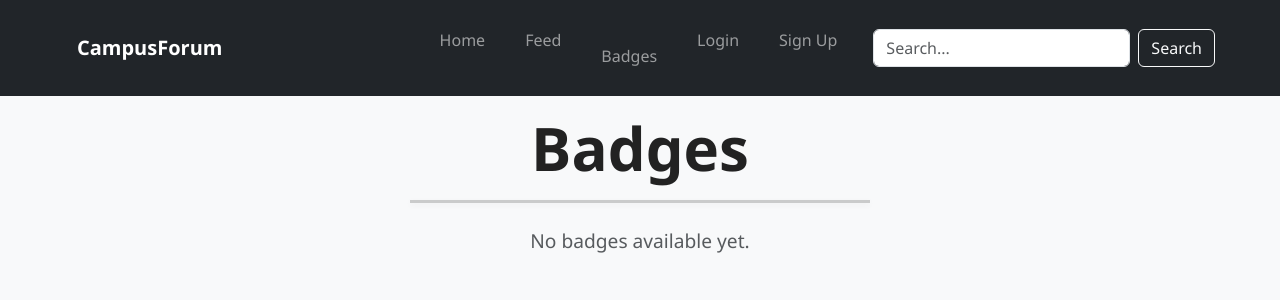
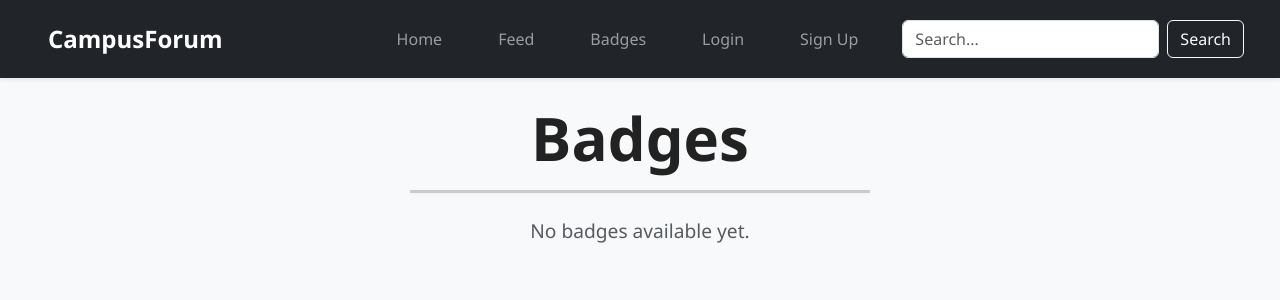
Before and after one commit to mario14guajardo/django-app, a Django app: page /badges/ in a window 1280 px wide. Shown: the top 300 px of the page. Run offline with Django 5.2, Linux system fonts and the light colour scheme; data that the repository does not hold is empty.

Commit message:
Update base.html

```diff
--- a/myapp/templates/myapp/base.html
+++ b/myapp/templates/myapp/base.html
@@ -5,71 +5,88 @@
     <meta charset="UTF-8">
     <meta name="viewport" content="width=device-width, initial-scale=1">
     <title>{% block title %}Forum{% endblock %}</title>
+
     <!-- Bootstrap CSS -->
     <link href="https://cdn.jsdelivr.net/npm/bootstrap@5.3.2/dist/css/bootstrap.min.css" rel="stylesheet">
-    <!-- Optional custom CSS -->
+
+    <!-- Bootstrap Icons (for arrows, etc.) -->
+    <link rel="stylesheet" href="https://cdn.jsdelivr.net/npm/bootstrap-icons@1.11.1/font/bootstrap-icons.css">
+
+    <!-- Custom CSS -->
     <link rel="stylesheet" href="{% static 'myapp/style.css' %}">
-    <!-- <link rel="stylesheet" href="{% static 'myapp/styles.css' %}> -->
 </head>
 <body>
+
     {% if messages %}
     <div class="container mt-3">
         {% for message in messages %}
-        <div class="alert alert-{{ message.tags }}">
-            {{ message }}
-        </div>
+            <div class="alert alert-{{ message.tags }}">
+                {{ message }}
+            </div>
         {% endfor %}
     </div>
     {% endif %}
 
+    <!-- NAVBAR -->
+    <nav class="navbar navbar-expand-lg navbar-dark bg-dark px-4 py-3 shadow-sm">
+        <div class="container-fluid">
 
-    <!-- Navbar -->
-    <nav class="navbar navbar-expand-lg navbar-dark bg-dark">
-        <div class="container">
-            <a class="navbar-brand" href="{% url 'home' %}">CampusForum</a>
+            <!-- Brand -->
+            <a class="navbar-brand fw-bold fs-4" href="{% url 'home' %}">
+                CampusForum
+            </a>
+
+            <!-- Mobile toggle -->
             <button class="navbar-toggler" type="button" data-bs-toggle="collapse" data-bs-target="#navbarNav">
                 <span class="navbar-toggler-icon"></span>
             </button>
+
+            <!-- Nav content -->
             <div class="collapse navbar-collapse" id="navbarNav">
-                <ul class="navbar-nav ms-auto">
+
+                <!-- Left links -->
+                <ul class="navbar-nav ms-auto align-items-lg-center gap-lg-3">
                     <li class="nav-item">
-                        <a class="nav-link" href="{% url 'home' %}">Home</a>
+                        <a class="nav-link fw-medium" href="{% url 'home' %}">Home</a>
                     </li>
                     <li class="nav-item">
-                        <a class="nav-link" href="{% url 'feed' %}">Feed</a>
+                        <a class="nav-link fw-medium" href="{% url 'feed' %}">Feed</a>
                     </li>
                     <li class="nav-item">
-                        <a class="nav-link" href="{% url 'events' %}>Events</a>
+                        <a class="nav-link fw-medium" href="{% url 'badges' %}">Badges</a>
                     </li>
-                    <li class="nav-item">
-                        <a class="nav-link" href="{% url 'badges' %}">Badges</a>
-                    </li>
+
                     {% if user.is_authenticated %}
                         <li class="nav-item">
-                            <a class="nav-link" href="{% url 'user_profile' user.username %}">{{ user.username }}</a>
+                            <a class="nav-link fw-medium" href="{% url 'user_profile' user.username %}">
+                                {{ user.username }}
+                            </a>
                         </li>
                         <li class="nav-item">
-                            <a class="nav-link" href="{% url 'logout' %}">Logout</a>
+                            <a class="nav-link fw-medium" href="{% url 'logout' %}">Logout</a>
                         </li>
                     {% else %}
                         <li class="nav-item">
-                            <a class="nav-link" href="{% url 'login' %}">Login</a>
+                            <a class="nav-link fw-medium" href="{% url 'login' %}">Login</a>
                         </li>
                         <li class="nav-item">
-                            <a class="nav-link" href="{% url 'signup' %}">Sign Up</a>
+                            <a class="nav-link fw-medium" href="{% url 'signup' %}">Sign Up</a>
                         </li>
                     {% endif %}
                 </ul>
-                 <form class="d-flex ms-3" role="search" method="GET" action="{% url 'search' %}">
-                        <input class="form-control me-2" type="search" name="q" placeholder="Search..." aria-label="Search">
-                        <button class="btn btn-outline-light" type="submit">Search</button>
+
+                <!-- Search -->
+                <form class="d-flex ms-lg-4 mt-3 mt-lg-0" role="search" method="GET" action="{% url 'search' %}">
+                    <input class="form-control me-2" type="search" name="q" placeholder="Search..." aria-label="Search">
+                    <button class="btn btn-outline-light" type="submit">Search</button>
                 </form>
+
             </div>
         </div>
     </nav>
 
-    <!-- Page content -->
-    <main class="container pt-3">
+    <!-- PAGE CONTENT -->
+    <main class="container pt-4">
         {% block content %}
         {% endblock %}
     </main>
```
